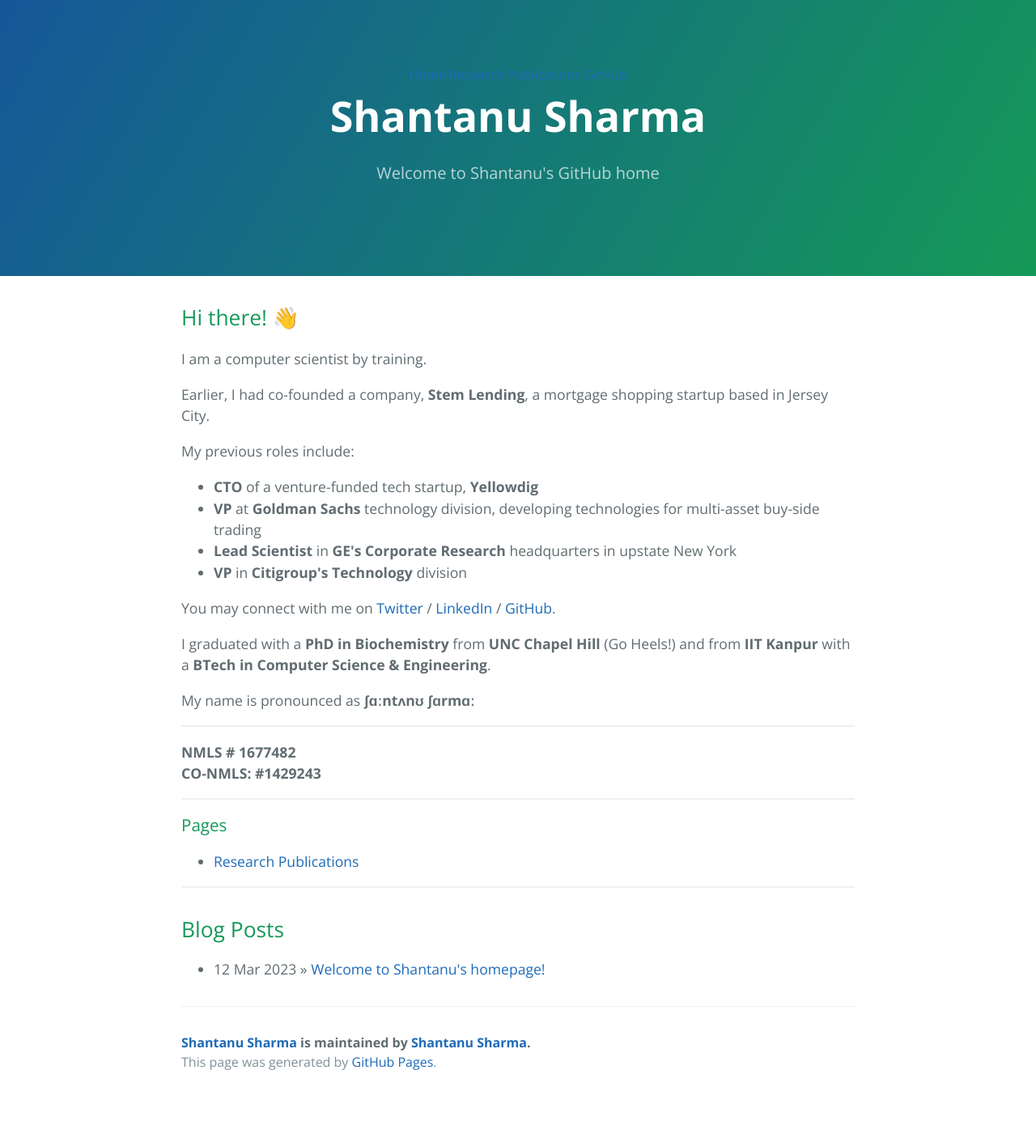
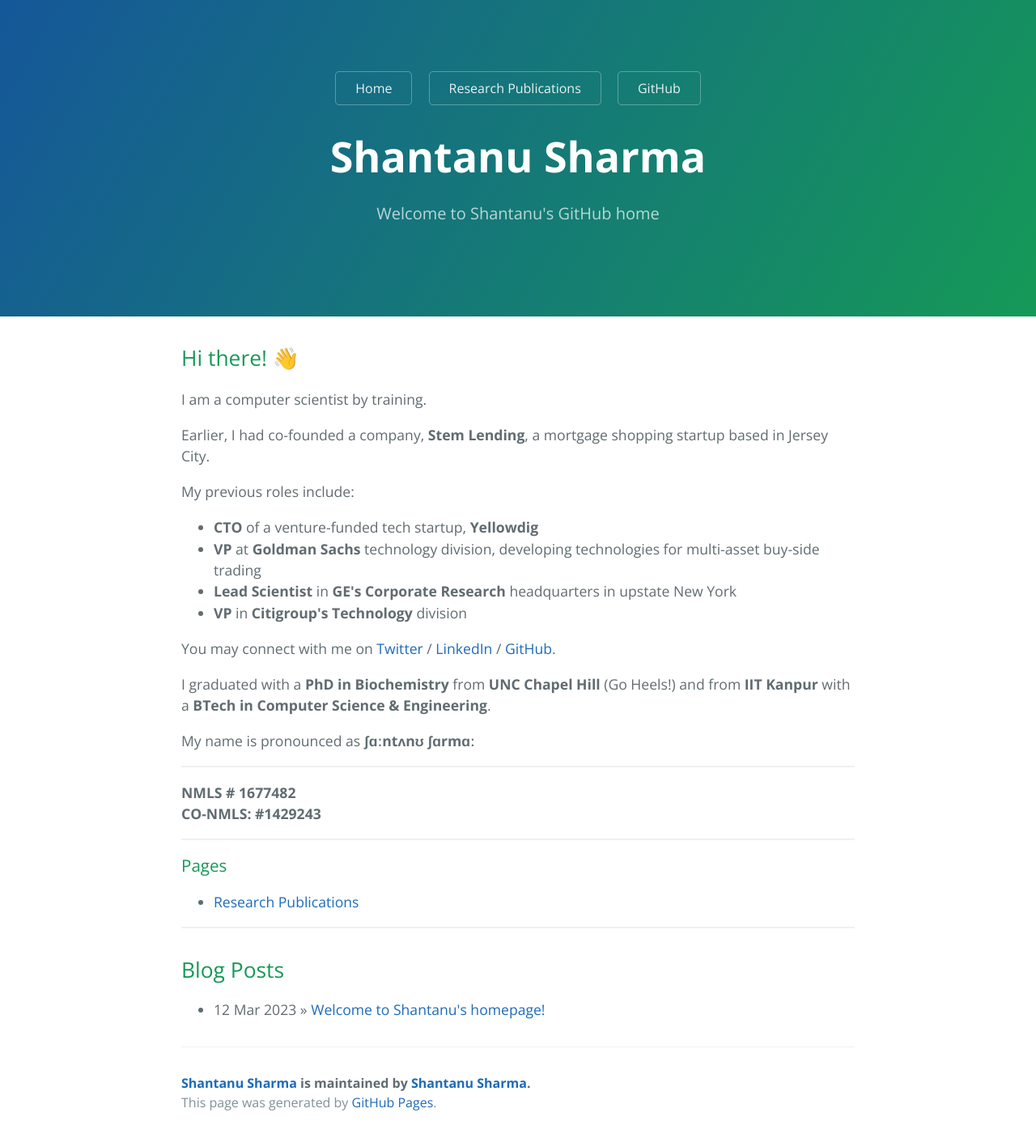
Before and after one commit to shantanusharma/shantanusharma.github.io, a Jekyll site: the page index.html, which Jekyll copies as it is, in a window 1280 px wide. Shown: the whole page at 81% size. Built offline with Jekyll 4.4.1, drawn with Linux system fonts in a browser that asks for light colours; before the commit the page ends 1356 px from its top, so only the background shows below that.

Commit message:
Add top navigation menu

```diff
--- a/css/cayman.css
+++ b/css/cayman.css
@@ -190,3 +190,37 @@
 .site-footer-owner { display: block; font-weight: bold; }
 
 .site-footer-credits { color: #819198; }
+
+/* Top Navigation Menu */
+.top-menu {
+  text-align: center;
+  margin-bottom: 1rem;
+  padding: 0.5rem 0;
+}
+
+.top-menu .menu-link {
+  color: rgba(255, 255, 255, 0.9);
+  text-decoration: none;
+  font-size: 1rem;
+  font-weight: 500;
+  padding: 0.5rem 1.5rem;
+  margin: 0 0.5rem;
+  border: 1px solid rgba(255, 255, 255, 0.3);
+  border-radius: 0.3rem;
+  transition: all 0.2s ease-in-out;
+  display: inline-block;
+}
+
+.top-menu .menu-link:hover {
+  background-color: rgba(255, 255, 255, 0.2);
+  border-color: rgba(255, 255, 255, 0.5);
+  text-decoration: none;
+}
+
+@media screen and (max-width: 42em) {
+  .top-menu .menu-link {
+    font-size: 0.9rem;
+    padding: 0.4rem 1rem;
+    margin: 0 0.25rem;
+  }
+}
```
